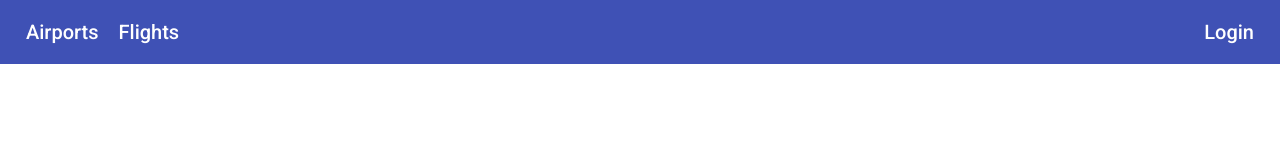
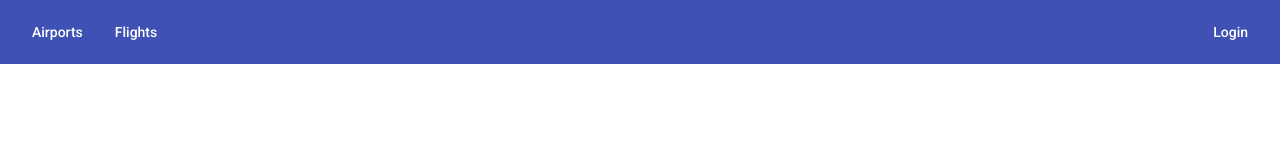
Before and after one commit to dkornel/flights, an Angular app: page / in a window 1280 px wide. Shown: the top 160 px of the page. Built offline with nearby package versions, Linux system fonts and the light colour scheme.

Commit message:
implement mat-button on navbar elements

```diff
--- a/src/app/navbar/navbar.component.html
+++ b/src/app/navbar/navbar.component.html
@@ -1,7 +1,7 @@
 <mat-toolbar color="primary">
-    <ul role="navigation">
-        <li>Airports</li>
-        <li>Flights</li>
-        <li (click)="openLoginDialog()">Login</li>
-    </ul>
+    <nav>
+        <a mat-button>Airports</a>
+        <a mat-button>Flights</a>
+        <a mat-button (click)="openLoginDialog()">Login</a>
+    </nav>
 </mat-toolbar>
--- a/src/app/navbar/navbar.component.scss
+++ b/src/app/navbar/navbar.component.scss
@@ -1,15 +1,8 @@
-ul {
-    list-style: none;
-    padding-left: 0;
+nav {
     display: flex;
     width: 100%;
-}
 
-li {
-    padding: 0 10px;
-    cursor: pointer;
-
-    &:last-child {
+    >a:last-child {
         margin-left: auto;
     }
 }
--- a/src/app/navbar/navbar.module.ts
+++ b/src/app/navbar/navbar.module.ts
@@ -1,12 +1,14 @@
 import { NgModule } from "@angular/core";
 
 import { MatToolbarModule } from "@angular/material/toolbar";
+import { MatButtonModule } from "@angular/material/button";
 
 import { NavbarComponent } from "./navbar.component";
 
 @NgModule({
     imports: [
-        MatToolbarModule
+        MatToolbarModule,
+        MatButtonModule
     ],
     exports: [NavbarComponent],
     declarations: [NavbarComponent],
```
